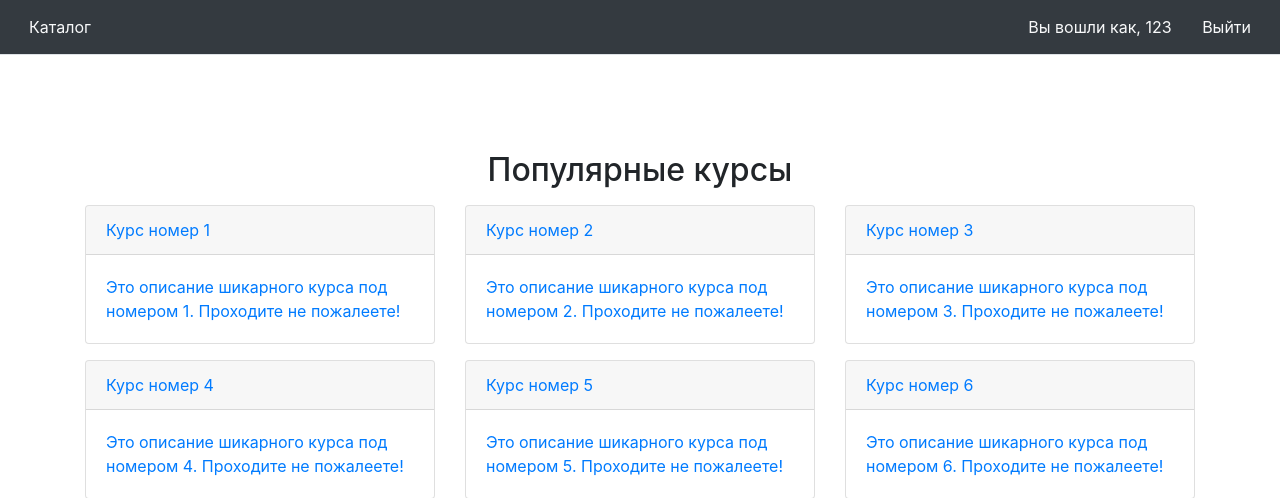
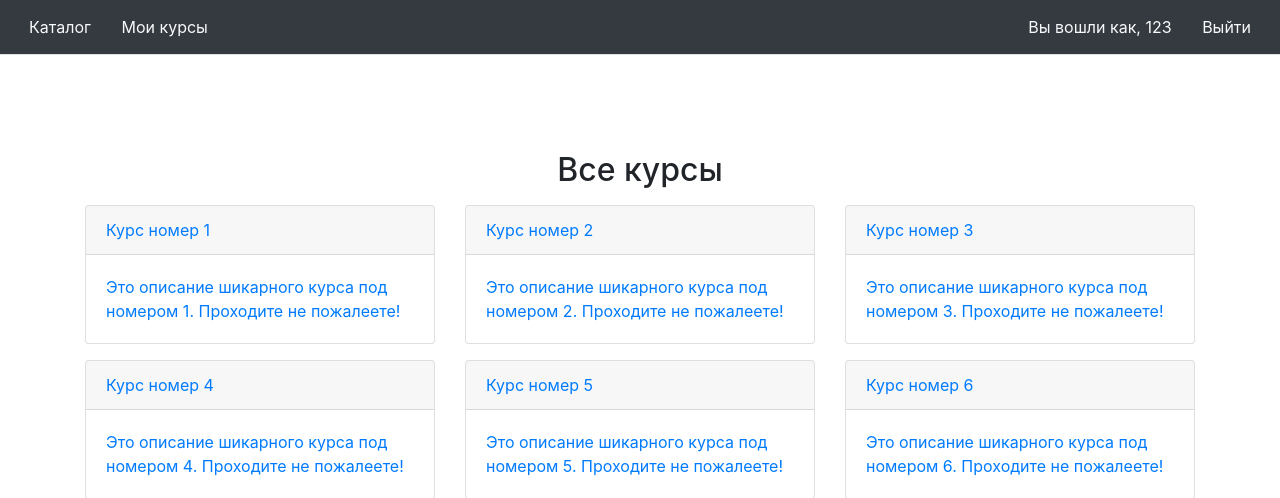
Before and after one commit to d4got10/web-programming-final, a Flask app: page / in a window 1280 px wide. Shown: the top 498 px of the page. Run offline with Flask 3, Linux system fonts and the light colour scheme; a user stored in the database is signed in.

Commit message:
Отображать курсы челика на отдельной вкладке

```diff
--- a/app.py
+++ b/app.py
@@ -1,7 +1,6 @@
 from flask import Flask
 from flask_sqlalchemy import SQLAlchemy
 from flask_login import LoginManager
-
 db = SQLAlchemy()
 
 app = Flask(__name__)
@@ -14,8 +13,8 @@ db.init_app(app)
 login_manager = LoginManager()
 login_manager.login_view = 'auth.login'
 login_manager.init_app(app)
+from models.user import User
 
-from models.user import User
 @login_manager.user_loader
 def load_user(user_id):
     return User.query.get(int(user_id))
--- a/controllers/catalog.py
+++ b/controllers/catalog.py
@@ -7,4 +7,4 @@ from flask_login import current_user
 @app.route('/')
 def catalog():  # put application's code here
     course_info_list = get_popular_courses(9)
-    return render_template('catalog.html', course_info_list=course_info_list, len=len, str=str)
+    return render_template('catalog.html', title_name="Все курсы", course_info_list=course_info_list, len=len, str=str)
--- a/models/course.py
+++ b/models/course.py
@@ -7,12 +7,14 @@ class Course(db.Model):
     description = db.Column(db.String(4096))
     attempts = db.relationship('Attempt', backref='attempt_course', lazy=True)
     tasks = db.relationship('Task', backref='task_course', lazy=True)
-
+    author_id = db.Column(db.Integer, db.ForeignKey('user.id'))
 
 def get_popular_courses(count):
     #return [generate_test_course(i) for i in range(1, count + 1)]
     return Course.query.limit(count).all()
 
+def get_users_courses(user_id):
+    return Course.query.filter_by(author_id=user_id).all()
 
 def get_course(id):
     return Course.query.filter_by(id=id).first()
--- a/templates/catalog.html
+++ b/templates/catalog.html
@@ -10,7 +10,7 @@
         <div class="row mb-2">
             <div class="col-3"></div>
             <div class="col-6">
-                <h2 class="text-center">Популярные курсы</h2>
+                <h2 class="text-center">{{title_name}}</h2>
             </div>
             <div class="col-3"></div>
         </div>
--- a/templates/header.html
+++ b/templates/header.html
@@ -9,6 +9,9 @@
         <div class="">
             <!--<a class="btn text-light" href="{{ url_for("catalog") }}">Stepik v2</a>-->
             <a class="btn text-light" href="{{ url_for("catalog") }}">Каталог</a>
+            {%  if current_user.is_authenticated %}
+                <a class="btn text-light" href="{{ url_for("my_courses") }}">Мои курсы</a>
+            {% endif %}
         </div>
     {% if not current_user.is_authenticated %}
         <div class="">
```
Also changed, not shown: controllers/course.py (+7 -1 lines), instance/db.sqlite.
